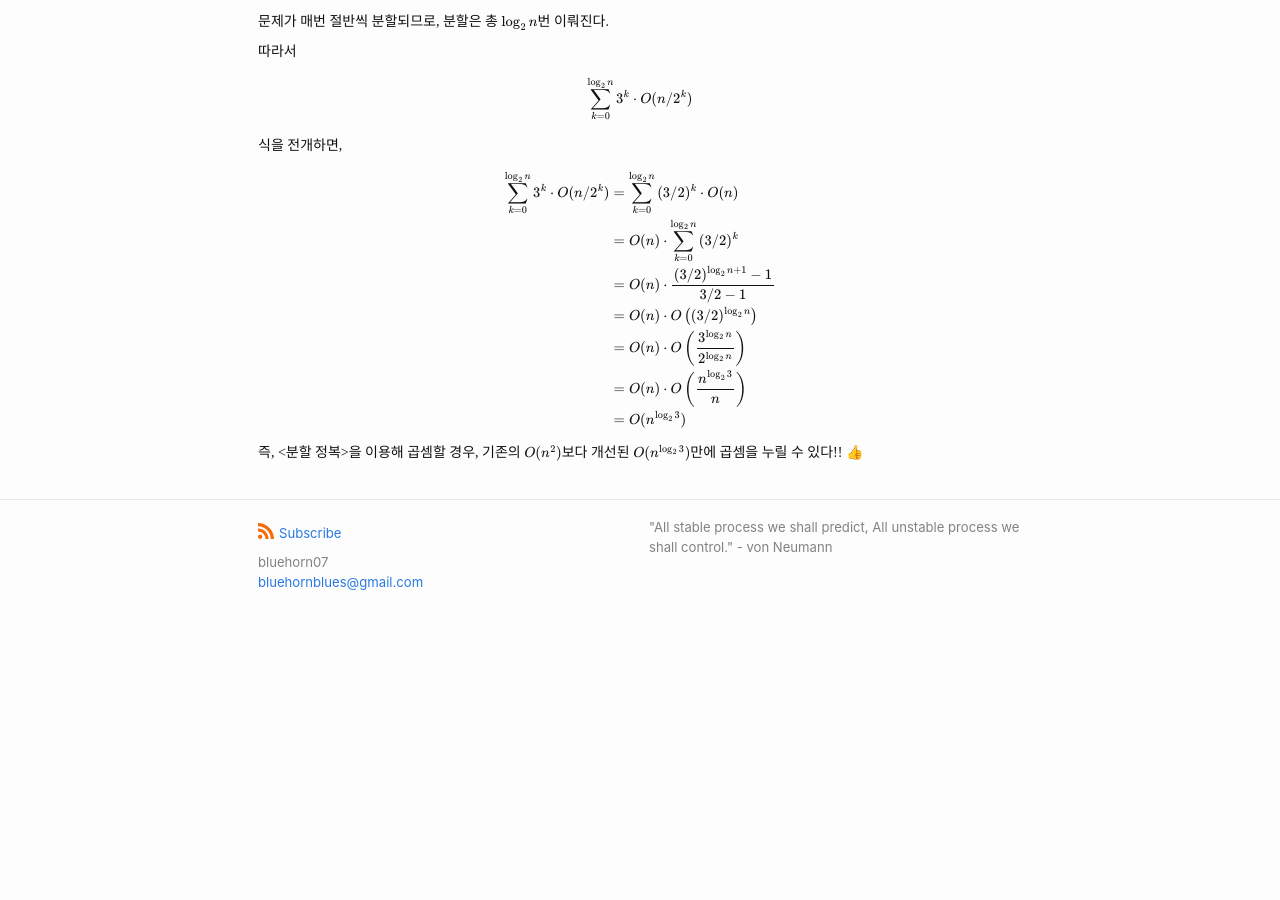
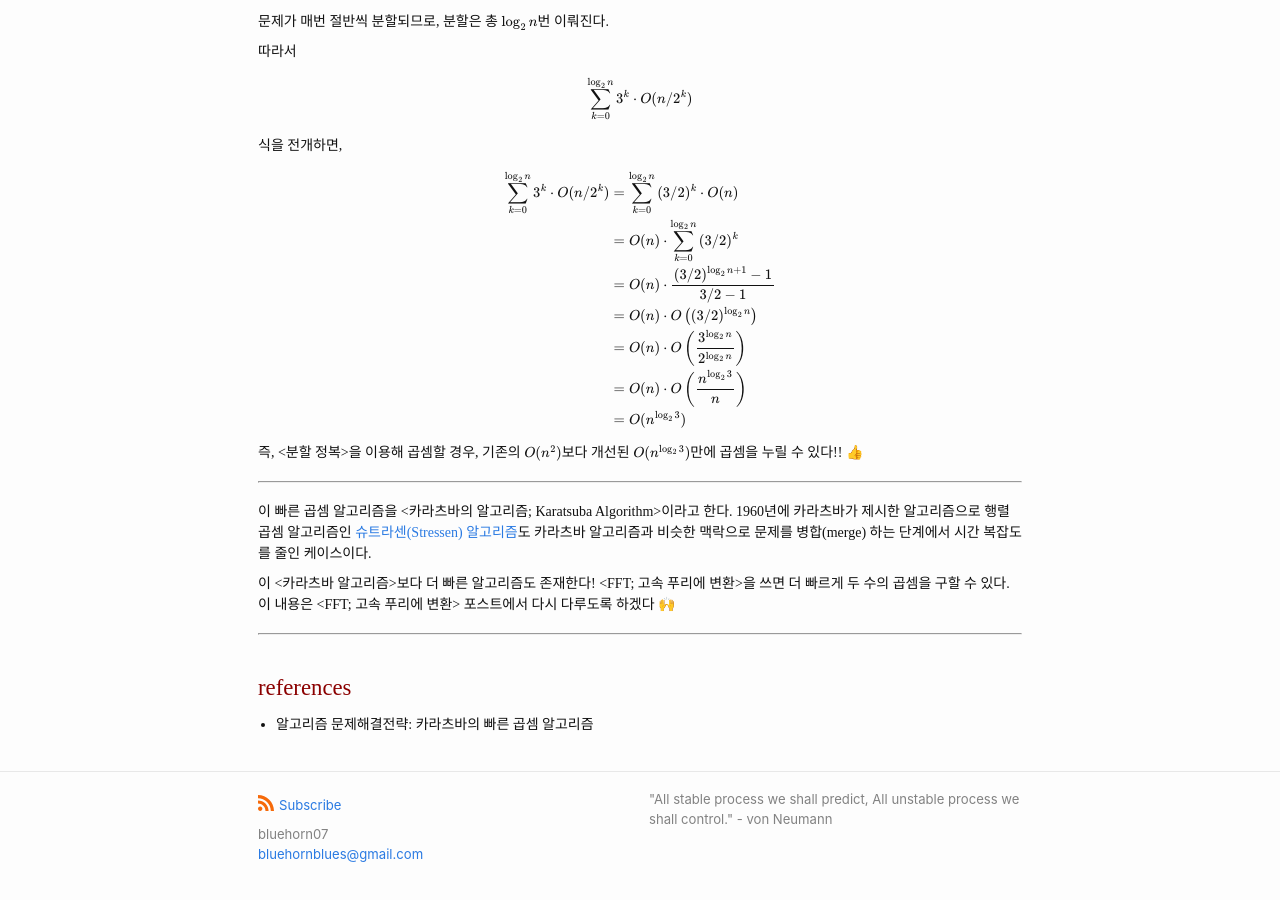
Before and after one commit to BlueHorn07/computer_science, a Jekyll site: the page built from _posts/algorithm/2021-02-26-multiplication-algorithm.md, in a window 1280 px wide and 900 px high, scrolled down 1941 px. Built offline with Jekyll 4.4.1, drawn with Linux system fonts in a browser that asks for light colours; nearby versions of some CDN libraries; some web fonts are replaced; before the commit the page ends 2569 px from its top, so only the background shows below that.

Commit message:
update post

```diff
--- a/_posts/algorithm/2021-02-26-multiplication-algorithm.md
+++ b/_posts/algorithm/2021-02-26-multiplication-algorithm.md
@@ -141,3 +141,15 @@ $$
 $$
 
 즉, \<분할 정복\>을 이용해 곱셈할 경우, 기존의 $O(n^2)$보다 개선된 $O(n^{\log_2{3}})$만에 곱셈을 누릴 수 있다!! 👍
+
+<hr/>
+
+이 빠른 곱셈 알고리즘을 \<카라츠바의 알고리즘; Karatsuba Algorithm\>이라고 한다. 1960년에 카라츠바가 제시한 알고리즘으로 행렬 곱셈 알고리즘인 [슈트라센(Stressen) 알고리즘]({{"/2021/10/19/matrix-multiplication-strassen-algorithm.html" | relative_url}})도 카라츠바 알고리즘과 비슷한 맥락으로 문제를 병합(merge) 하는 단계에서 시간 복잡도를 줄인 케이스이다.
+
+이 \<카라츠바 알고리즘\>보다 더 빠른 알고리즘도 존재한다! \<FFT; 고속 푸리에 변환\>을 쓰면 더 빠르게 두 수의 곱셈을 구할 수 있다. 이 내용은 \<FFT; 고속 푸리에 변환\> 포스트에서 다시 다루도록 하겠다 🙌
+
+<hr/>
+
+### references
+
+- 알고리즘 문제해결전략: 카라츠바의 빠른 곱셈 알고리즘
```
Also changed, not shown: _posts/algorithm/2021-02-18-algorithm.md (+1 -1 lines).
